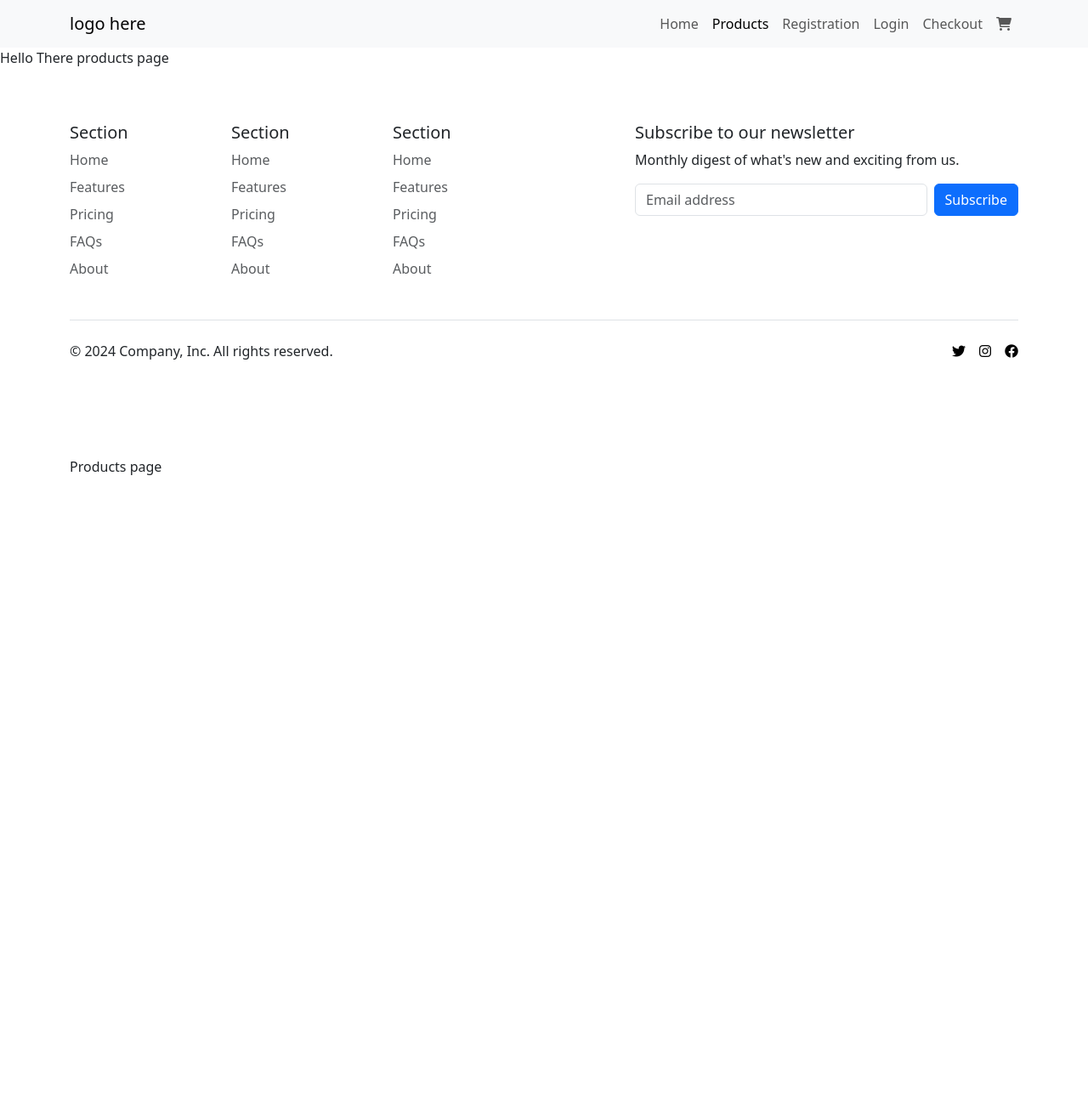
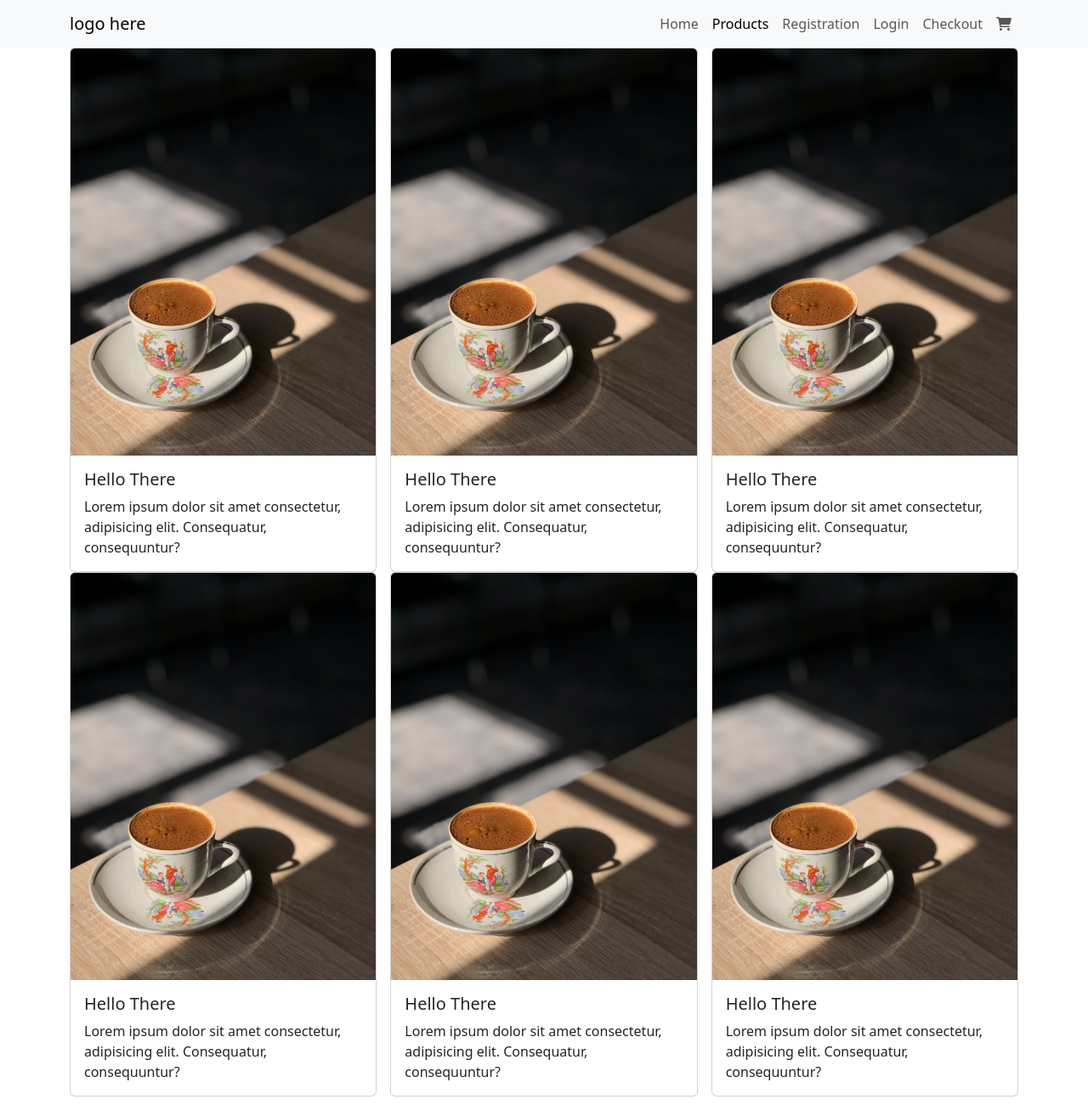
Before and after one commit to YearUpSpring2024/capstone-store, a plain HTML site: page products.html in a window 1280 px wide. Shown: the top 1300 px of the page at 85% size. Before the commit the page ends 800 px from the top, so only its background shows below. Drawn offline with nearby package versions, Linux system fonts and the light colour scheme.

Commit message:
adding card to product page

```diff
--- a/products.html
+++ b/products.html
@@ -53,8 +53,78 @@
     <!-- main -->
     <main>
 
-        <p>Hello There products page</p>
+        <div class="container">
+            <!-- adding gutter for space  -->
+            <div class="row g-3">
+                <div class="col-12 col-md-6 col-lg-4">
+                    <div class="card">
+                        <img src="./images/coffee.jpeg" class="card-img-top" alt="coffee" />
+                        <div class="card-body">
+                            <h5 class="card-title">Hello There</h5>
+                            <p class="card-text">Lorem ipsum dolor sit amet consectetur, adipisicing elit. Consequatur, consequuntur?</p>
+                        </div>
 
+                    </div>
+                </div>
+
+                <div class="col-12 col-md-6 col-lg-4">
+                    <div class="card">
+                        <img src="./images/coffee.jpeg" class="card-img-top" alt="coffee" />
+                        <div class="card-body">
+                            <h5 class="card-title">Hello There</h5>
+                            <p class="card-text">Lorem ipsum dolor sit amet consectetur, adipisicing elit. Consequatur, consequuntur?</p>
+                        </div>
+
+                    </div>
+                </div>
+                <div class="ol-12 col-md-6 col-lg-4"">
+                    <div class="card">
+                        <img src="./images/coffee.jpeg" class="card-img-top" alt="coffee" />
+                        <div class="card-body">
+                            <h5 class="card-title">Hello There</h5>
+                            <p class="card-text">Lorem ipsum dolor sit amet consectetur, adipisicing elit. Consequatur, consequuntur?</p>
+                        </div>
+
+                    </div>
+                </div>
+            </div>
+        </div>
+<div class="container">
+            <!-- adding gutter for space  -->
+            <div class="row g-3">
+                <div class="col-12 col-md-6 col-lg-4">
+                    <div class="card">
+                        <img src="./images/coffee.jpeg" class="card-img-top" alt="coffee" />
+                        <div class="card-body">
+                            <h5 class="card-title">Hello There</h5>
+                            <p class="card-text">Lorem ipsum dolor sit amet consectetur, adipisicing elit. Consequatur, consequuntur?</p>
+                        </div>
+
+                    </div>
+                </div>
+
+                <div class="col-12 col-md-6 col-lg-4">
+                    <div class="card">
+                        <img src="./images/coffee.jpeg" class="card-img-top" alt="coffee" />
+                        <div class="card-body">
+                            <h5 class="card-title">Hello There</h5>
+                            <p class="card-text">Lorem ipsum dolor sit amet consectetur, adipisicing elit. Consequatur, consequuntur?</p>
+                        </div>
+
+                    </div>
+                </div>
+                <div class="ol-12 col-md-6 col-lg-4"">
+                    <div class="card">
+                        <img src="./images/coffee.jpeg" class="card-img-top" alt="coffee" />
+                        <div class="card-body">
+                            <h5 class="card-title">Hello There</h5>
+                            <p class="card-text">Lorem ipsum dolor sit amet consectetur, adipisicing elit. Consequatur, consequuntur?</p>
+                        </div>
+
+                    </div>
+                </div>
+            </div>
+        </div>
         <!-- main items goes here -->
     </main>
 
@@ -119,7 +189,5 @@
       </ul>
     </div>
     </footer>
-
-    Products page
 </body>
 </html>
```
Also changed, not shown: login.html (+25 -3 lines).
